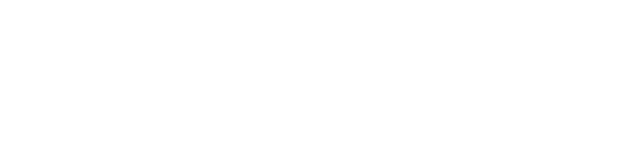
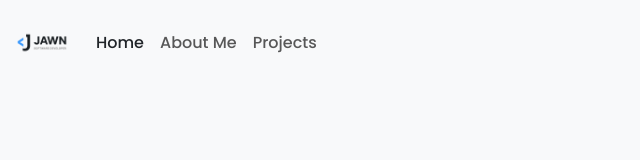
Before and after one commit to dichosojonathanc/portfolio, a plain HTML site: page index.html in a window 1280 px wide. Shown: the whole page, without its empty margins (0-640 px from the left). Drawn offline with nearby package versions, Linux system fonts and the light colour scheme.

Commit message:
created html and css files

```diff
--- a/index.html
+++ b/index.html
@@ -1,11 +1,44 @@
 <!DOCTYPE html>
 <html lang="en">
+
 <head>
   <meta charset="UTF-8">
   <meta name="viewport" content="width=device-width, initial-scale=1.0">
+  <link href="https://cdn.jsdelivr.net/npm/bootstrap@5.3.8/dist/css/bootstrap.min.css" rel="stylesheet"
+    integrity="sha384-sRIl4kxILFvY47J16cr9ZwB07vP4J8+LH7qKQnuqkuIAvNWLzeN8tE5YBujZqJLB" crossorigin="anonymous">
+  <link href="https://fonts.googleapis.com/css2?family=Poppins:ital,wght@0,100;0,200;0,300;0,400;0,500;0,600;0,700;0,800;0,900;1,100;1,200;1,300;1,400;1,500;1,600;1,700;1,800;1,900&family=Roboto:ital,wght@0,100..900;1,100..900&display=swap" rel="stylesheet">
+  <link href="https://fonts.googleapis.com/css2?family=Roboto:ital,wght@0,100..900;1,100..900&display=swap" rel="stylesheet">
+  <link rel="stylesheet" href="styles.css">
+  <script src="https://cdn.jsdelivr.net/npm/bootstrap@5.3.8/dist/js/bootstrap.bundle.min.js"
+    integrity="sha384-FKyoEForCGlyvwx9Hj09JcYn3nv7wiPVlz7YYwJrWVcXK/BmnVDxM+D2scQbITxI"
+    crossorigin="anonymous"></script>
   <title>Portfolio</title>
 </head>
-<body>
 
+<body class="bg-offwhite">
+  <nav class="navbar navbar-expand-lg navbar-light bg-offwhite">
+    <div class="container-fluid">
+      <a href="" class="navbar-brand">
+        <img src="images/logo.png" alt="logo.png">
+      </a>
+      <button type="button" class="navbar-toggler" data-bs-toggle="collapse" data-bs-target="#navbarSupportedContent">
+        <span class="navbar-toggler-icon"></span>
+      </button>
+      <div class="collapse navbar-collapse" id="navbarSupportedContent">
+        <ul class="navbar-nav me-auto mb-2 mb-lg-0">
+          <li class="nav-item">
+            <a href="#" class="nav-link active text-charcoal">Home</a>
+          </li>
+          <li class="nav-item">
+            <a href="#" class="nav-link">About Me</a>
+          </li>
+          <li class="nav-item">
+            <a href="#" class="nav-link">Projects</a>
+          </li>
+        </ul>
+      </div>
+    </div>
+  </nav>
 </body>
+
 </html>
--- /dev/null
+++ b/styles.css
@@ -0,0 +1,26 @@
+.bg-offwhite {background-color: #F8F9FA !important;}
+.text-charcoal {color: #212529 !important;}
+
+.navbar .nav-link {
+  font-family: 'Poppins', sans-serif;
+  font-weight: 500;
+}
+
+.navbar-brand img {
+  height: 60px;
+  max-width: 100%;
+}
+
+.navbar {
+  padding-top: 0.5rem;
+  padding-bottom: 0.5rem;
+}
+
+.navbar-brand {
+  margin-right: 1rem;
+}
+
+
+body {
+  font-family: 'Roboto', sans-serif;
+}
```
Also changed, not shown: images/logo.png (added).
